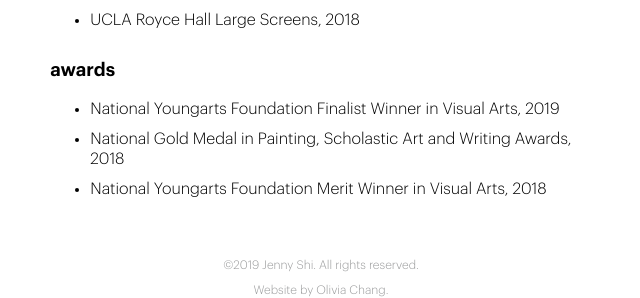
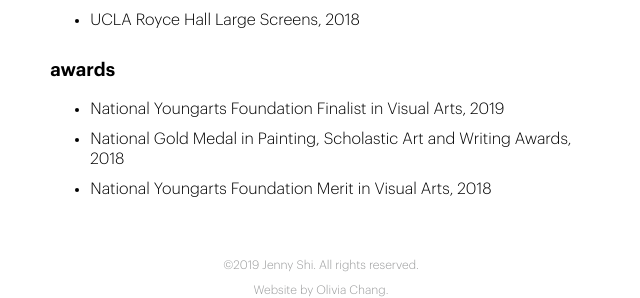
Before and after one commit to oliviachang29/jenny, a Jekyll site: the page built from about.markdown, in a window 1280 px wide. Shown: the part 1110-1408 px from the top of the page, without its empty margins (319-959 px from the left). Built offline with Jekyll 4.4.1, drawn with Linux system fonts in a browser that asks for light colours; nearby versions of some CDN libraries.

Commit message:
Updated About

```diff
--- a/about.markdown
+++ b/about.markdown
@@ -21,8 +21,8 @@ layout: static
 	</ul>
 	<h3>awards</h3>
 	<ul>
-                        <li>National Youngarts Foundation Finalist Winner in Visual Arts, 2019</li>
+                        <li>National Youngarts Foundation Finalist in Visual Arts, 2019</li>
 			<li>National Gold Medal in Painting, Scholastic Art and Writing Awards, 2018</li>
-			<li>National Youngarts Foundation Merit Winner in Visual Arts, 2018</li>
+			<li>National Youngarts Foundation Merit in Visual Arts, 2018</li>
 	</ul>
 </div>
```
